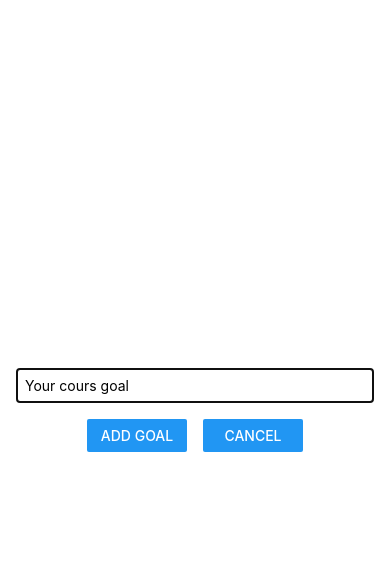
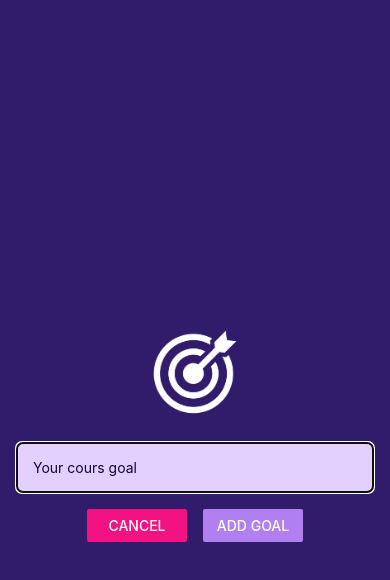
Before and after one commit to AndreaFourel/MaxReactNativeTuto, a React Native app: screen / in a window 390 px wide. Both pictures are taken after a click on the button "ADD NEW GOAL". Shown: the top 580 px of the page. Built offline with nearby package versions, Linux system fonts and the light colour scheme.

Commit message:
add image component and more styles to the app

```diff
--- a/App.js
+++ b/App.js
@@ -1,5 +1,5 @@
 import { useState } from 'react';
-import { StyleSheet, View, FlatList, Button} from 'react-native';
+import { StyleSheet, View, FlatList, Button } from 'react-native';
 import GoalItem from './components/GoalItem';
 import GoalInput from './components/GoalInput';
 
@@ -32,7 +32,7 @@
 
   return (
     <View style={styles.appContainer}>
-      <Button title='Add New Goal' color='#5e0acc' onPress={startAddGoalHandler}/>
+      <Button title='Add New Goal' color='#a065ec' onPress={startAddGoalHandler}/>
       <GoalInput
         visible={modalIsvisible}
         onAddGoal={addGoalHandler}
@@ -61,7 +61,7 @@
   appContainer: {
     flex: 1,
     paddingTop: 50,
-    paddingHorizontal: 16
+    paddingHorizontal: 16,
   },
 
   goalsContainer:{
--- a/app.json
+++ b/app.json
@@ -5,6 +5,7 @@
     "version": "1.0.0",
     "orientation": "portrait",
     "icon": "./assets/icon.png",
+    "backgroundColor": "#1e085a",
     "userInterfaceStyle": "light",
     "splash": {
       "image": "./assets/splash.png",
--- a/components/GoalInput.js
+++ b/components/GoalInput.js
@@ -1,4 +1,4 @@
-import { StyleSheet, View, Button, TextInput, Modal } from "react-native";
+import { StyleSheet, View, Button, TextInput, Modal, Image } from "react-native";
 import { useState } from 'react';
 
 function GoalInput(props){
@@ -17,6 +17,10 @@
   return(
     <Modal visible={props.visible} animationType="slide">
       <View style={styles.inputContainer}>
+        <Image
+          source={require('../assets/images/goal.png')}
+          style={styles.image}
+        />
         <TextInput
           style={styles.textInput}
           placeholder='Your cours goal'
@@ -26,14 +30,16 @@
         <View style={styles.buttonContainer}>
           <View style={styles.button}>
             <Button
-             title='Add goal'
-              onPress={addGoalHandler}
+              title="Cancel"
+              onPress={props.onCancel}
+              color='#f31282'
             />
           </View>
           <View style={styles.button}>
             <Button
-              title="Cancel"
-              onPress={props.onCancel}
+              title='Add goal'
+              onPress={addGoalHandler}
+              color='#b180f0'
             />
           </View>
         </View>
@@ -49,10 +55,8 @@
     flex: 1,
     justifyContent: 'center',
     alignItems: 'center',
-    marginBottom: 24,
-    borderBottomWidth: 1,
-    borderBottomColor: '#cccccc',
-    padding: 16
+    padding: 16,
+    backgroundColor: '#311b6b'
   },
   buttonContainer: {
     flexDirection: 'row',
@@ -60,12 +64,20 @@
   },
   textInput: {
     borderWidth: 1,
-    borderColor: '#cccccc',
+    borderColor: '#e4d0ff',
+    backgroundColor : '#e4d0ff',
+    color:'#120438',
     width: '100%',
-    padding: 8
+    borderRadius: 6,
+    padding: 16
   },
   button:{
     width: 100,
     marginHorizontal: 8
+  },
+  image: {
+    width: 100,
+    height: 100,
+    margin: 20,
   }
 })
```
Also changed, not shown: assets/images/goal.png (added).
